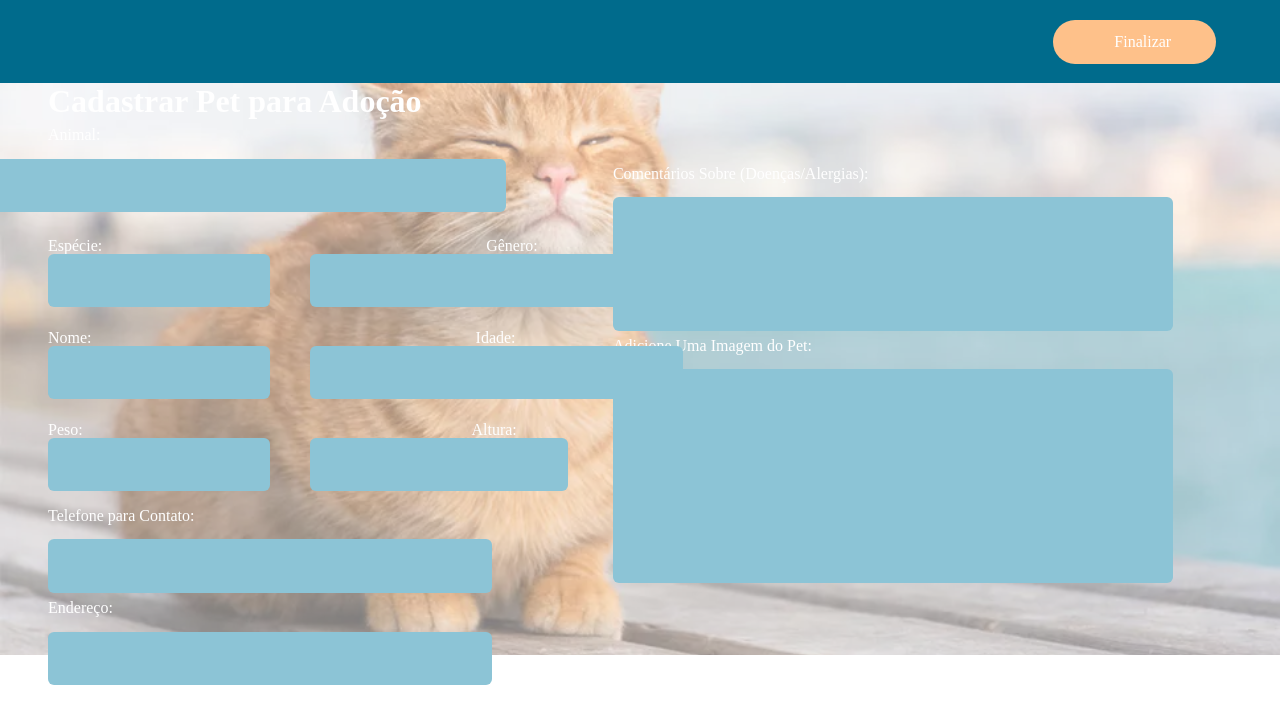
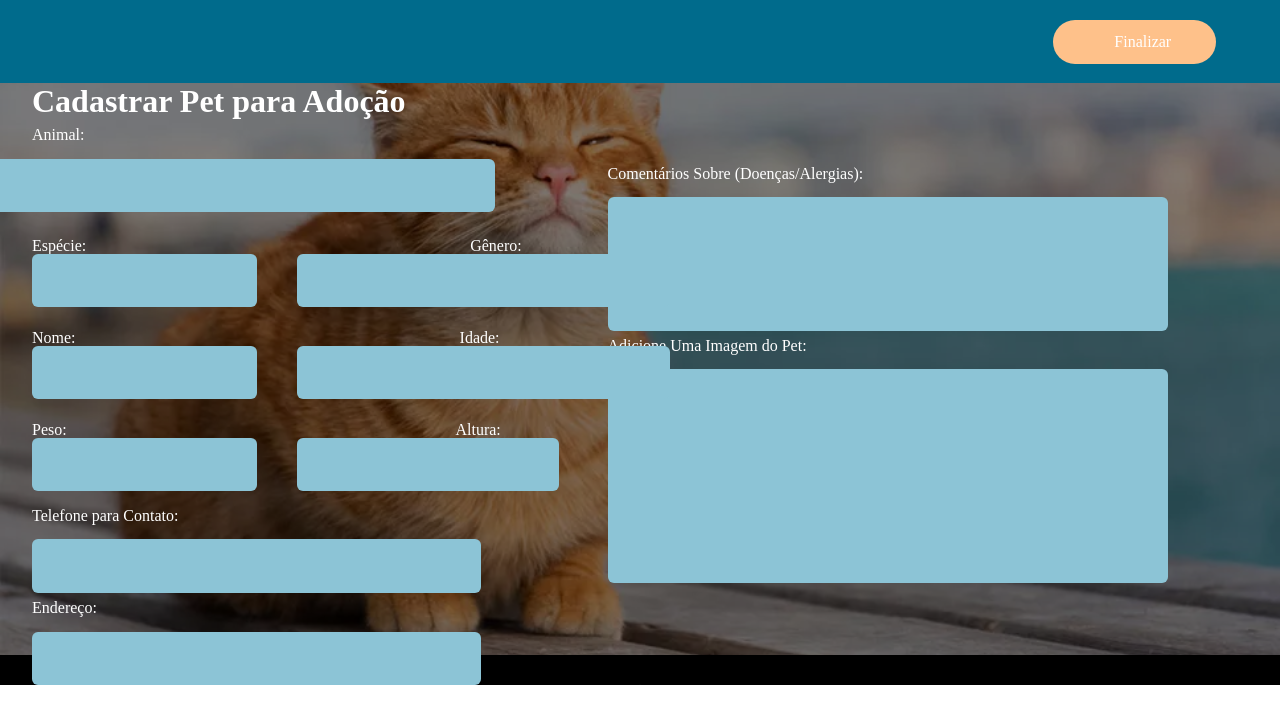
Before and after one commit to NauaaN/ReactAmeMais, a React (Create React App) app: page /cadastrarpet in a window 1280 px wide. Shown: the top 724 px of the page. Built offline with nearby package versions, Linux system fonts and the light colour scheme.

Commit message:
altttttte

```diff
--- a/src/pages/cadastrarpet/index.scss
+++ b/src/pages/cadastrarpet/index.scss
@@ -1,16 +1,16 @@
 .loginm {
     display: flex;
     flex-direction: column;
-
-}
-body {
-
-
     background-size: 100%;
     background-repeat: no-repeat;
     background-image: url('../../../public/images/image\ 15.svg');
+    background-color: black;
+
+
+
 
 }
+
 .logom {
 mix-blend-mode: lighten;
 }
@@ -38,7 +38,8 @@ margin-right: px;
 }
 
 .container1m {
-    margin-left: 3em;
+    margin-left: 2em;
+
 }
 .testeem {
     display: flex;
```
